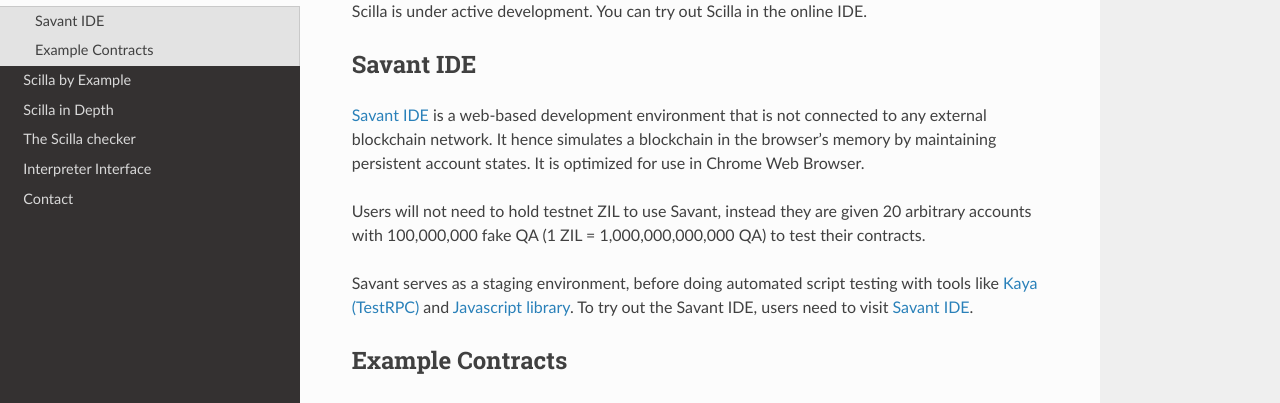
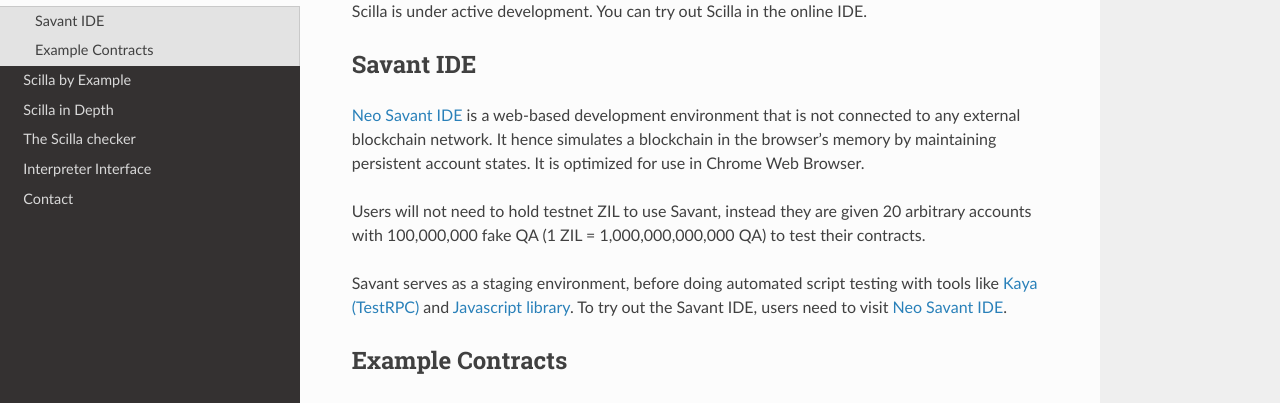
Before and after one commit to Zilliqa/scilla-docs, a Sphinx documentation site: the page built from docs/source/scilla-trial.rst, in a window 1280 px wide and 900 px high. Shown: the part 160-563 px from the top of the window. Built offline with Sphinx 7.4.7 and the Read the Docs theme 2.0.0, drawn with Linux system fonts in a browser that asks for light colours.

Commit message:
Update IDE link (#89)
* Update IDE link

* Savant -> Neo Savant

```diff
--- a/docs/source/scilla-trial.rst
+++ b/docs/source/scilla-trial.rst
@@ -9,7 +9,7 @@ Scilla is under active development. You can try out Scilla in the online IDE.
 Savant IDE
 ************************
 
-`Savant IDE <https://savant-ide.zilliqa.com>`_ is a web-based development
+`Neo Savant IDE <https://ide.zilliqa.com>`_ is a web-based development
 environment that is not connected to any external blockchain network.  It hence
 simulates a blockchain in the browser's memory by maintaining persistent
 account states. It is optimized for use in Chrome Web Browser.
@@ -18,7 +18,7 @@ Users will not need to hold testnet ZIL to use Savant, instead they are given 20
 100,000,000 fake QA (1 ZIL = 1,000,000,000,000 QA) to test their contracts.
 
 Savant serves as a staging environment, before doing automated script testing with tools
-like `Kaya (TestRPC) <https://github.com/Zilliqa/kaya>`_ and `Javascript library <https://github.com/Zilliqa/Zilliqa-JavaScript-Library>`_. To try out the Savant IDE, users need to visit `Savant IDE <https://savant-ide.zilliqa.com>`_.
+like `Kaya (TestRPC) <https://github.com/Zilliqa/kaya>`_ and `Javascript library <https://github.com/Zilliqa/Zilliqa-JavaScript-Library>`_. To try out the Savant IDE, users need to visit `Neo Savant IDE <https://ide.zilliqa.com>`_.
 
 
 Example Contracts
```
